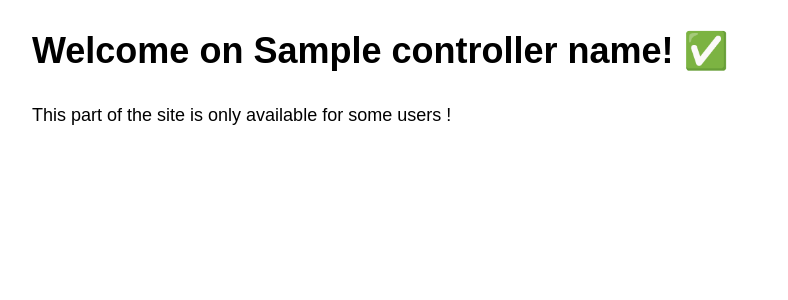
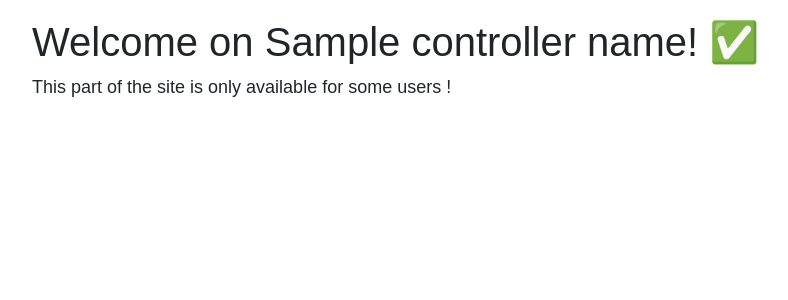
Before and after one commit to AurelienBarbier/sf4-user-auth-3-level-exemple, a Symfony app: template templates/user/index.html.twig in a window 1280 px wide. Shown: the top 300 px of the page, without its empty margins (208-996 px from the left). Run offline with Twig, Linux system fonts and the light colour scheme; the template is opened without the code that fills it: most values are stand-ins (such as "Sample title", 1, 10 or a date in 2020); some libraries are stand-ins or nearby versions.

Commit message:
Stylished

```diff
--- a/templates/base.html.twig
+++ b/templates/base.html.twig
@@ -4,6 +4,7 @@
     <meta charset="UTF-8">
     <title>{% block title %}Welcome!{% endblock %}</title>
     {% block stylesheets %}
+        <link rel="stylesheet" href="https://stackpath.bootstrapcdn.com/bootstrap/4.1.3/css/bootstrap.min.css" integrity="sha384-MCw98/SFnGE8fJT3GXwEOngsV7Zt27NXFoaoApmYm81iuXoPkFOJwJ8ERdknLPMO" crossorigin="anonymous">
         <style>
             .example-wrapper {
                 margin: 1em auto;
@@ -20,6 +21,7 @@
     {% endblock %}
 </head>
 <body>
+<div class="main container">
 {% for label, messages in app.flashes %}
     {% for message in messages %}
         <div class="alert alert-{{ label }}">
@@ -28,6 +30,7 @@
     {% endfor %}
 {% endfor %}
 {% block body %}{% endblock %}
+</div>
 {% block javascripts %}{% endblock %}
 </body>
 </html>
```
Also changed, not shown: 1 other file.
